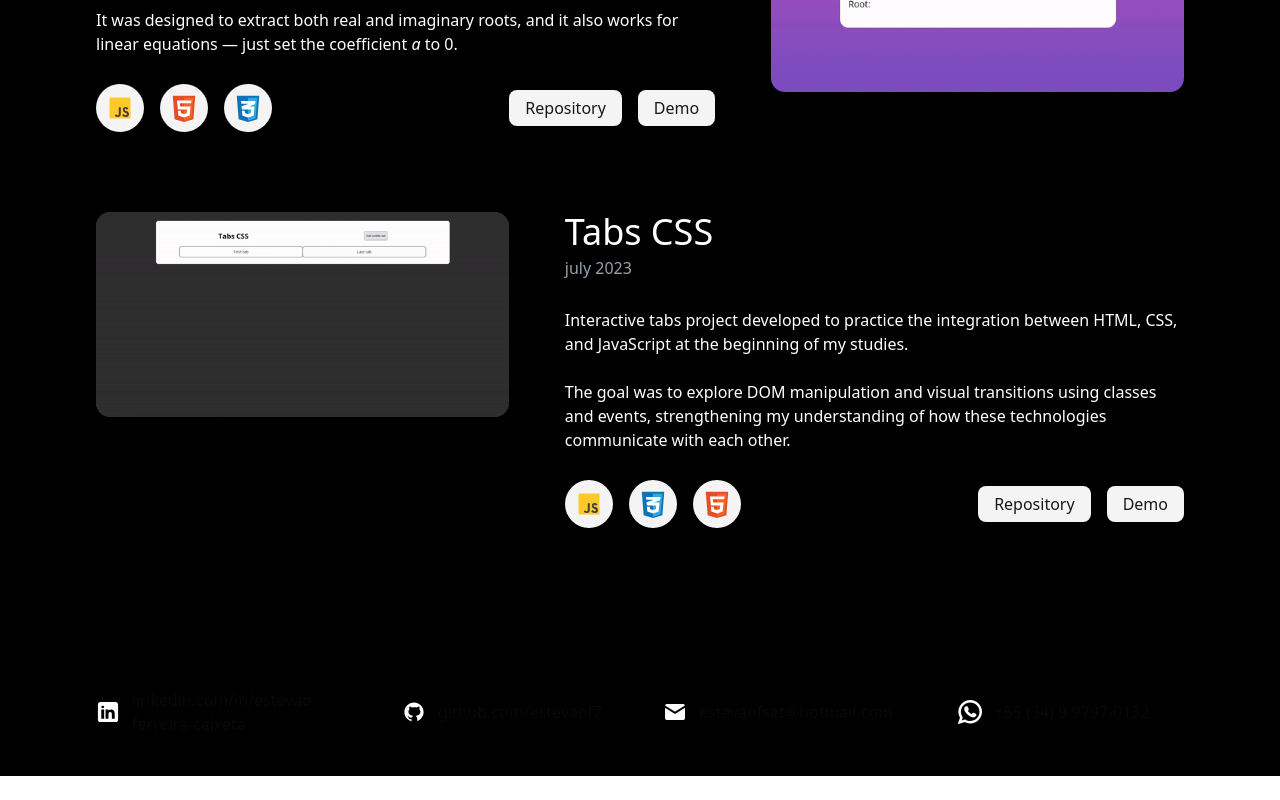
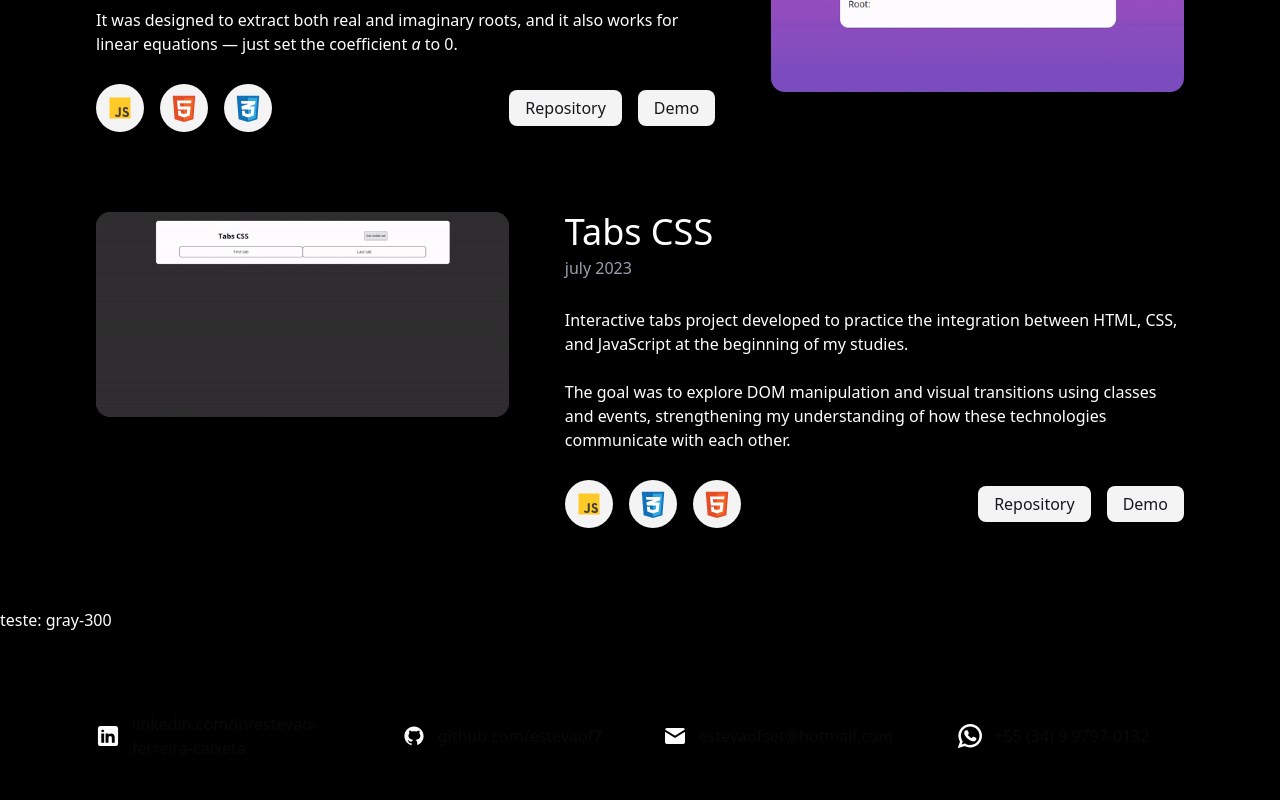
Before and after one commit to estevaof7/next-portfolio, a Next.js app: page / in a window 1280 px wide. Shown: the part 5970-6770 px from the top of the page. Before the commit the page ends 6746 px from the top, so only its background shows below. Built offline with nearby package versions, Linux system fonts and the light colour scheme.

Commit message:
tailwind compatibility está instável...

```diff
--- a/src/app/components/footer.tsx
+++ b/src/app/components/footer.tsx
@@ -9,12 +9,18 @@ import Link from 'next/link';
 
 export default function Footer() {
   const { isTailwindCompatible } = useTailwind();
+  const textGray300 =
+    'text-' + tailwindCompatibility(isTailwindCompatible, 'gray-300');
 
   return (
     <footer
       id="contact"
-      className={`bg-black text-${tailwindCompatibility(isTailwindCompatible, 'gray-300')}`}
+      // className={`bg-black text-${tailwindCompatibility(isTailwindCompatible, 'gray-300')}`}
+      className={`bg-black ${textGray300}`}
     >
+      <p className="text-white">
+        teste: {tailwindCompatibility(isTailwindCompatible, 'gray-300')}
+      </p>
       <div className="max-w-6xl mx-auto pt-10 md:pt-16 lg:pt-20 pb-8 md:pb-10 px-4 md:px-6 lg:px-8">
         <div className="grid grid-cols-1 lg:grid-cols-4 md:grid-cols-2 gap-6 lg:gap-4">
           {footerData.map((item: FooterItemModel, index: number) => (
```
